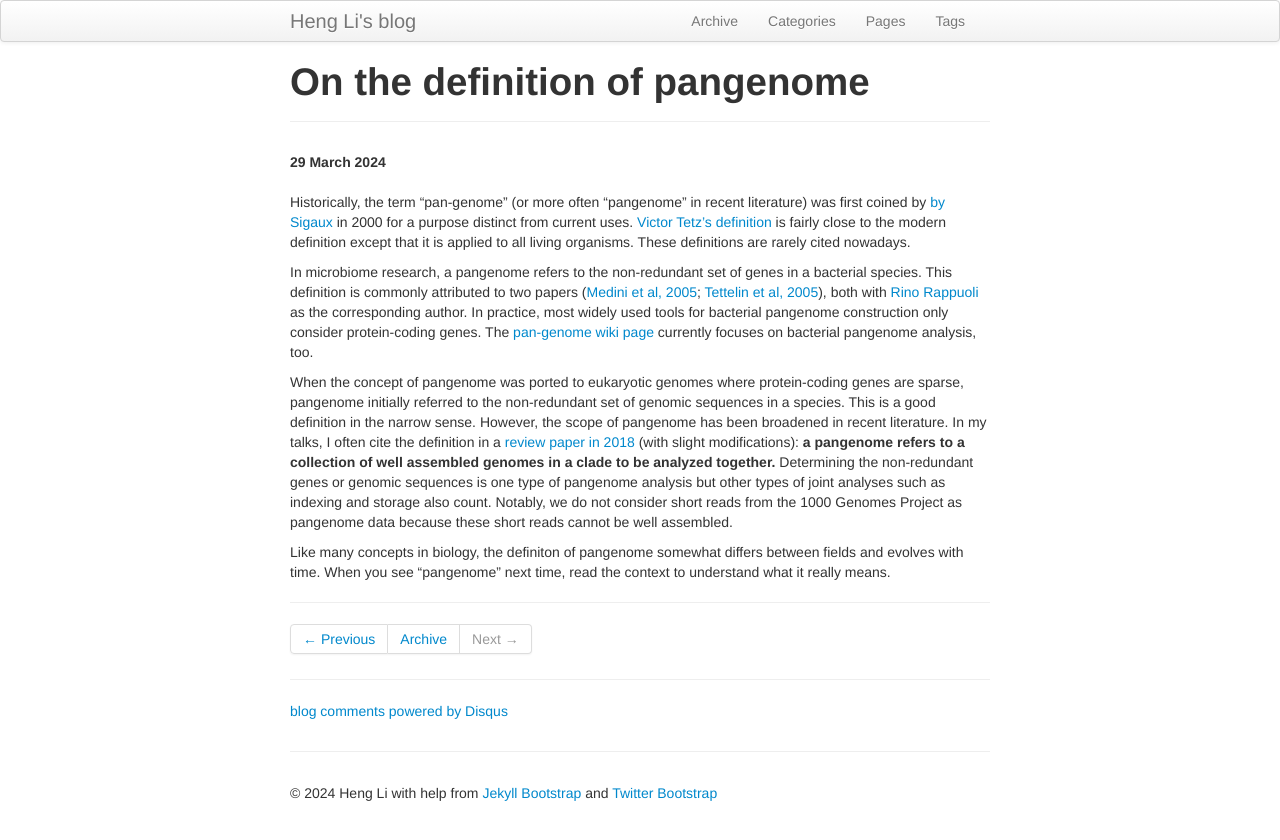
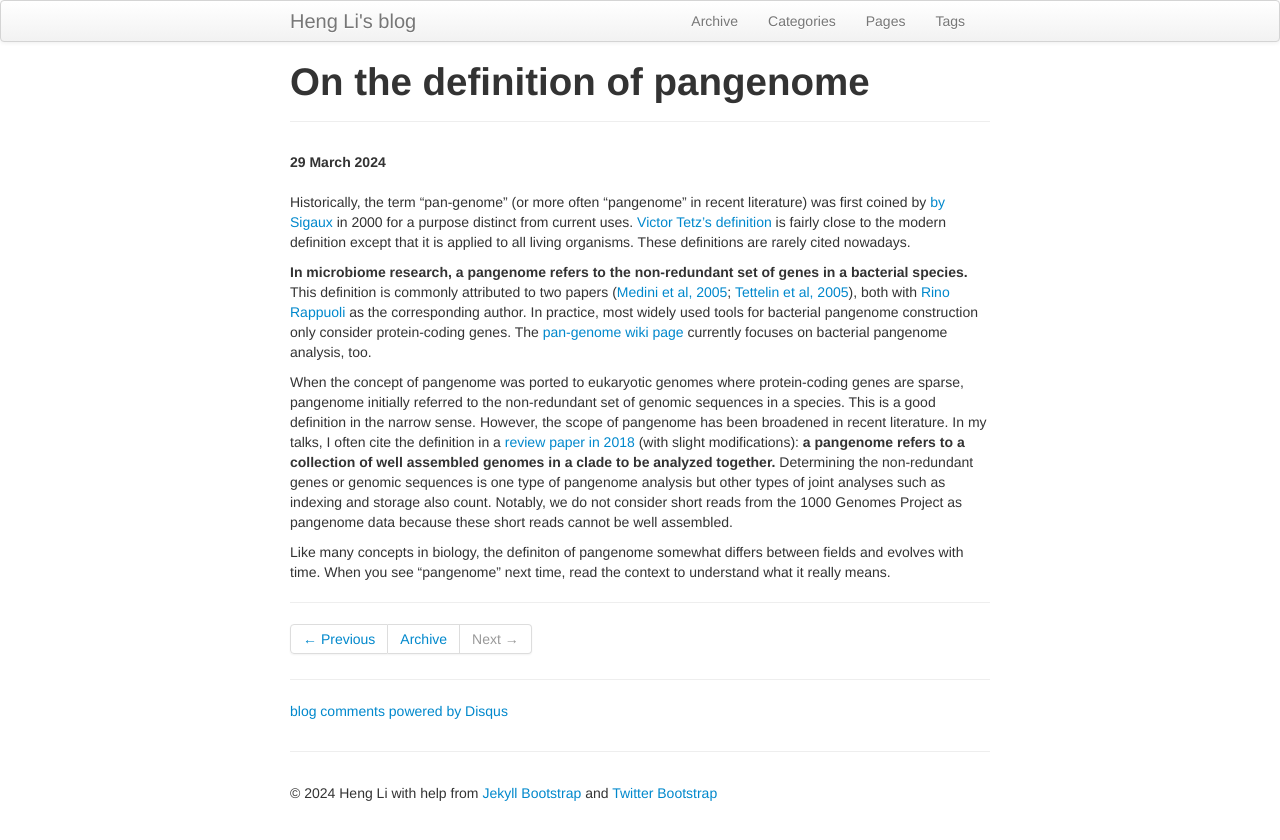
Before and after one commit to lh3/lh3.github.com, a Jekyll site: the page built from _posts/2024-03-29-what-is-a-pangenome.md, in a window 1280 px wide. Shown: the top 840 px of the page. Built offline with Jekyll 4.4.1, drawn with Linux system fonts in a browser that asks for light colours; comment, search, counter and statistics services are not loaded.

Commit message:
highlight the microbial definition
as it is widely used

```diff
--- a/_posts/2024-03-29-what-is-a-pangenome.md
+++ b/_posts/2024-03-29-what-is-a-pangenome.md
@@ -13,7 +13,7 @@ literature) was first coined by [by Sigaux][first] in
 definition][origin0] is fairly close to the modern definition except that it is
 applied to all living organisms. These definitions are rarely cited nowadays.
 
-In microbiome research, a pangenome refers to the non-redundant set of genes in a bacterial species.
+**In microbiome research, a pangenome refers to the non-redundant set of genes in a bacterial species.**
 This definition is commonly attributed to two papers ([Medini et al,
 2005][origin1]; [Tettelin et al, 2005][origin2]), both with [Rino Rappuoli][rr]
 as the corresponding author. In practice, most widely used tools for
```
